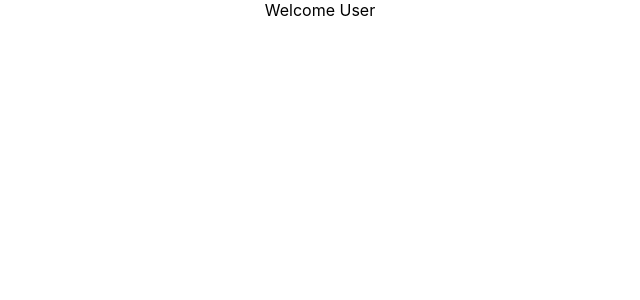
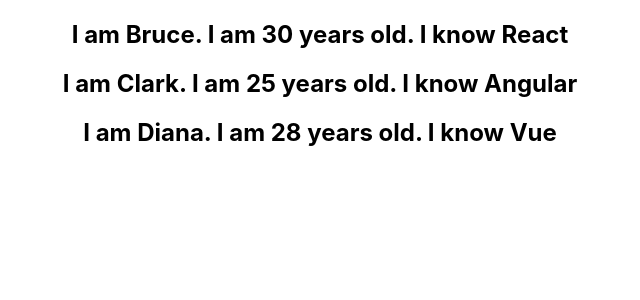
Before and after one commit to jyotir1994/React, a React (Create React App) app in the folder my-app/: page / in a window 1280 px wide. Shown: the top 300 px of the page, without its empty margins (320-960 px from the left). Built offline with nearby package versions, Linux system fonts and the light colour scheme.

Commit message:
List rendering

```diff
--- a/my-app/src/App.js
+++ b/my-app/src/App.js
@@ -11,11 +11,13 @@ import ClassClick from './components/ClassClick';
 import EventBind from './components/EventBind';
 import ParentComponent from './components/ParentComponent';
 import UserGreetings from './components/UserGreetings';
+import NameList from './components/NameList';
 
 function App() {
   return (
     <div className="App">
-      <UserGreetings />
+      <NameList />
+      {/* <UserGreetings /> */}
       {/* <ParentComponent /> */}
       {/* <EventBind /> */}
       {/* <ClassClick /> */}
--- /dev/null
+++ b/my-app/src/components/NameList.js
@@ -0,0 +1,39 @@
+import React from 'react'
+import Person from './Person'
+
+function NameList() {
+
+    const persons = [
+        {
+            id: 1,
+            name: 'Bruce',
+            age: 30,
+            skill: 'React'
+        },
+        {
+            id: 2,
+            name: 'Clark',
+            age: 25,
+            skill: 'Angular'
+        },
+        {
+            id: 3,
+            name: 'Diana',
+            age: 28,
+            skill: 'Vue'
+        },
+
+    ]
+    // const names = ['Bruce', 'Clark', 'Diana']
+    // const nameList = names.map(name => <h2>{name}</h2>)
+    const personList = persons.map(person => (
+        <Person person={person}/>
+    ))
+    return (
+        <div>
+            {personList}
+        </div>
+    )
+}
+
+export default NameList
--- /dev/null
+++ b/my-app/src/components/Person.js
@@ -0,0 +1,13 @@
+import React from 'react'
+
+function Person({person}) {
+    return (
+        <div>
+            <h2>
+                I am {person.name}. I am {person.age} years old. I know {person.skill}
+            </h2>
+        </div>
+    )
+}
+
+export default Person
```
